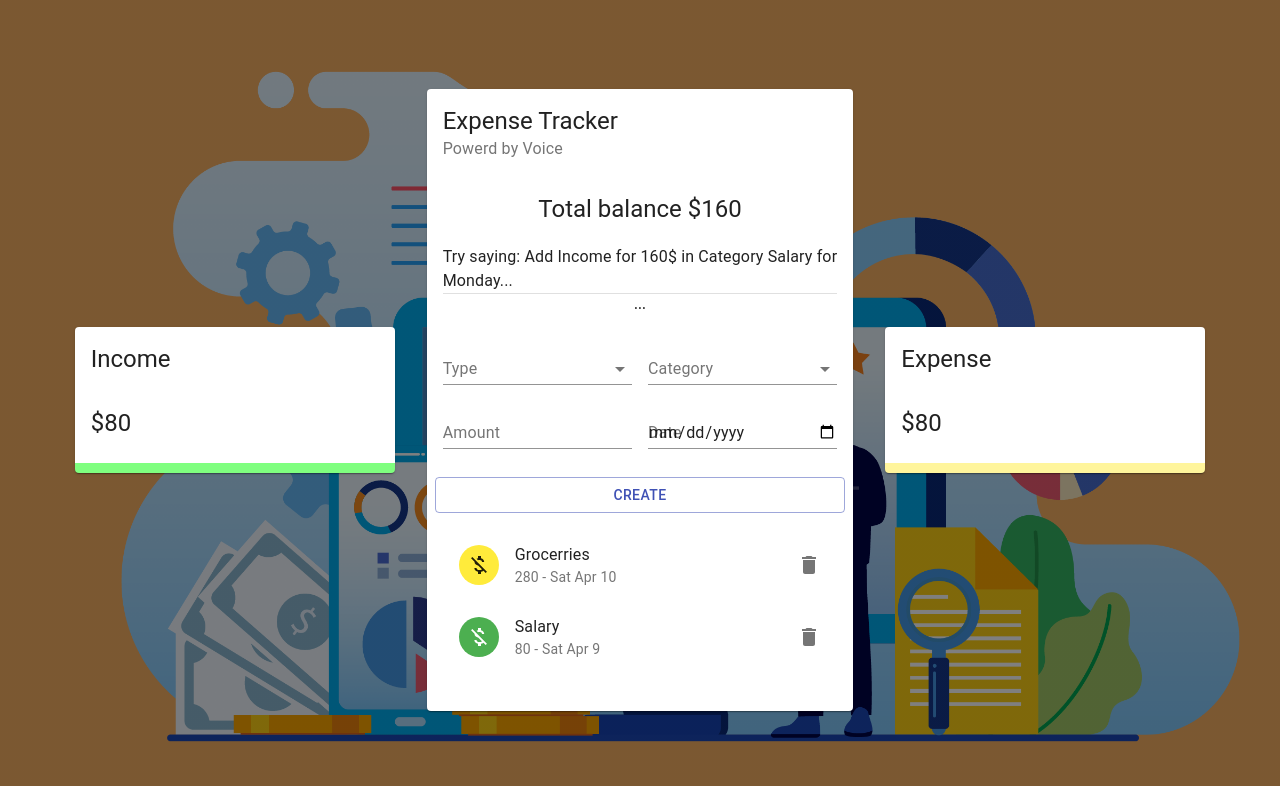
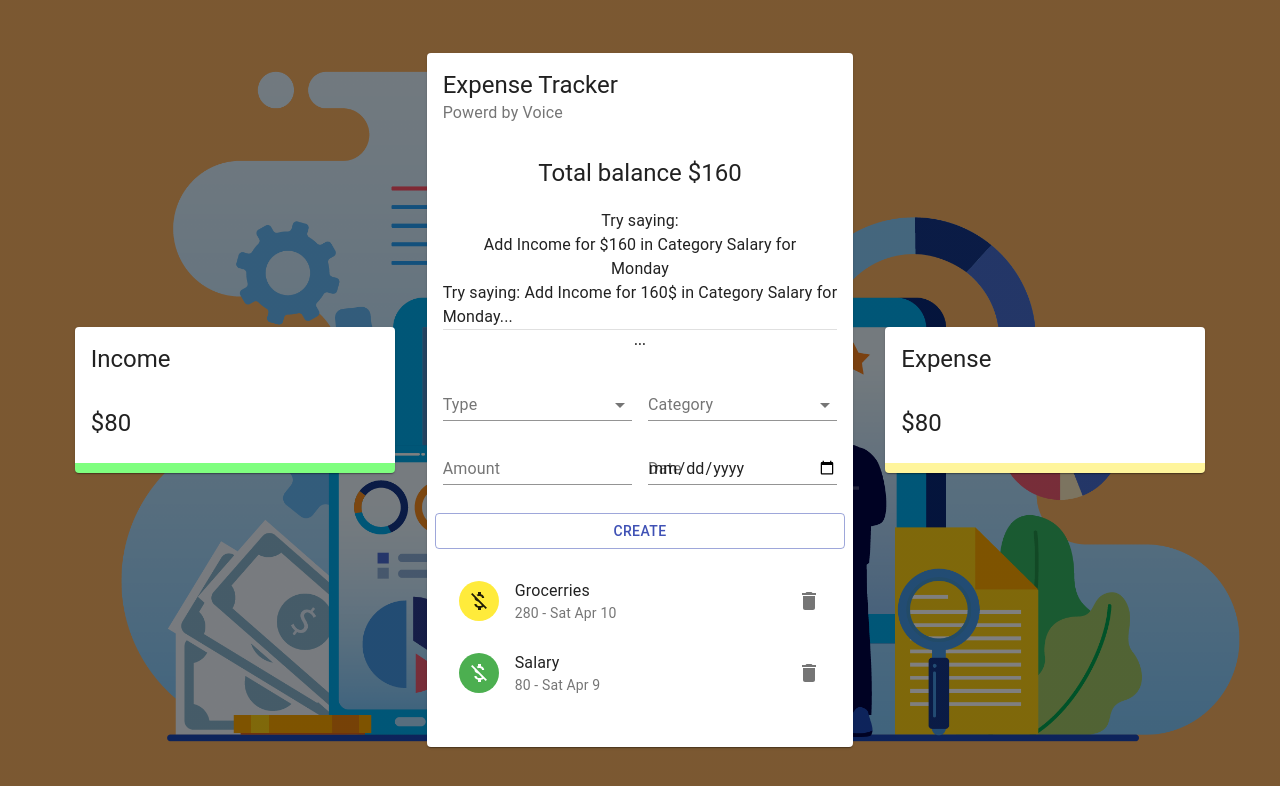
Before and after one commit to gurjeetsinghvirdee/Expense-tracker, a React (Create React App) app: page / in a window 1280 px wide. Shown: the top 786 px of the page. Built offline with nearby package versions, Linux system fonts and the light colour scheme.

Commit message:
imported in main jsx

```diff
--- a/src/components/Main/Main.jsx
+++ b/src/components/Main/Main.jsx
@@ -3,6 +3,7 @@ import { Card, CardHeader, CardContent, Typography, Grid, Divider } from '@mater
 import useStyles from './styles';
 import Form from './Form/Form';
 import List from './List/List';
+import InfoCard from '../InfoCard';
 
 function Main() {
     const classes = useStyles();
@@ -13,7 +14,7 @@ function Main() {
             <CardContent>
                 <Typography align="center" variant="h5">Total balance $160</Typography>
                 <Typography variant="subtitle1" style={{ lineHeight: '1.5em', marginTop: '20px' }}>
-                    {/* {InfoCard} */}
+                    <InfoCard />
                     Try saying: Add Income for 160$ in Category Salary for Monday...
                 </Typography>
                 <Divider />
```
